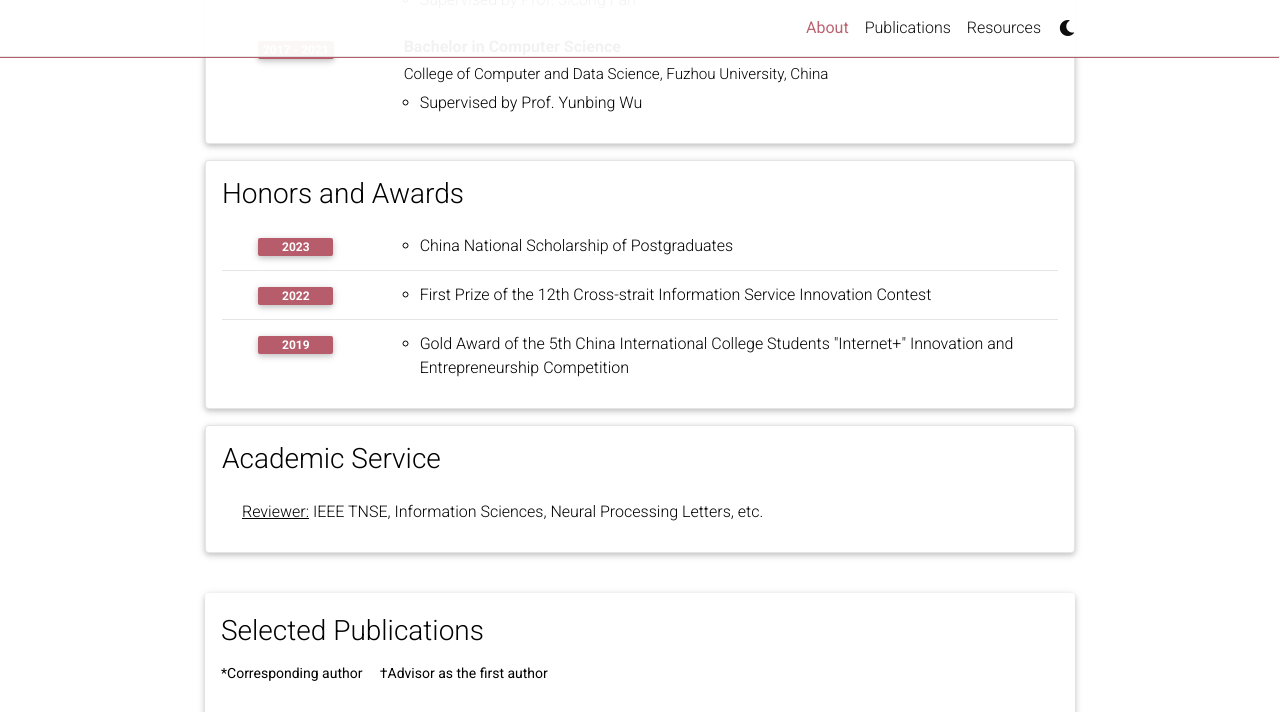
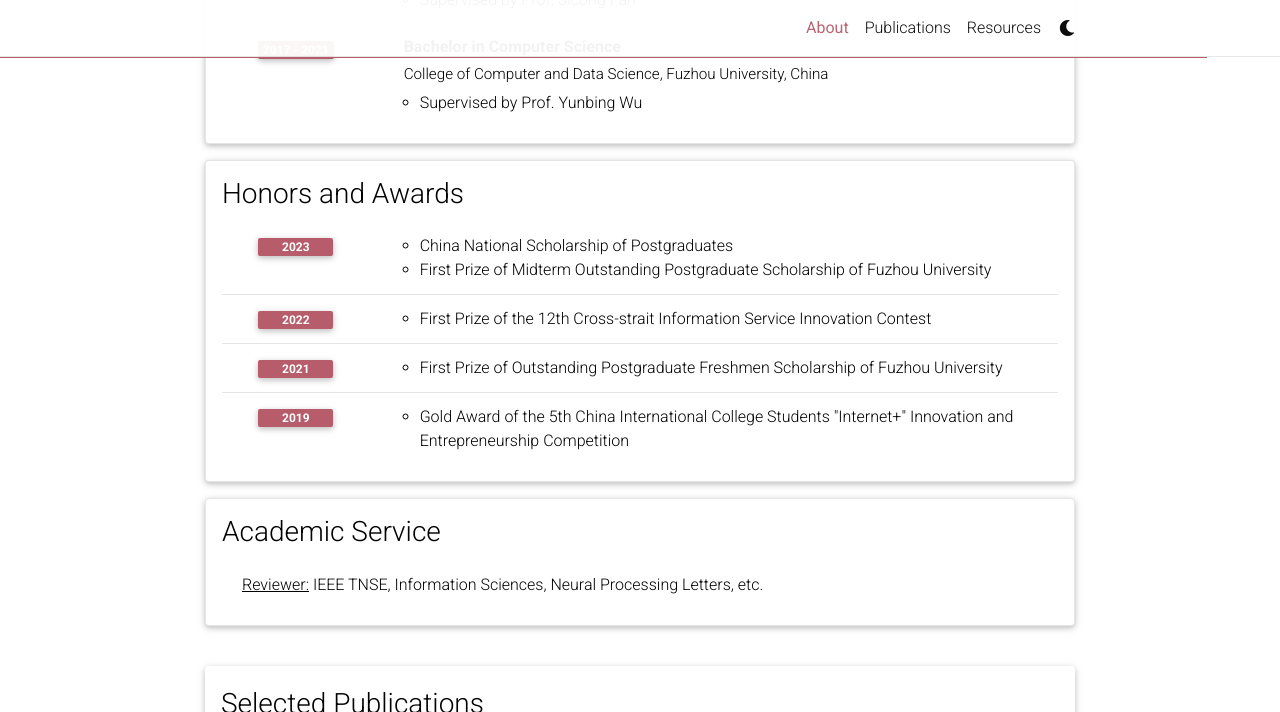
Before and after one commit to huangsuj/huangsuj.github.io, a Jekyll site: the page built from _pages/about.md, in a window 1280 px wide and 900 px high, scrolled down 1227 px, cut to the strip 0-712 px from the top of the window. Built offline with Jekyll 4.4.1, drawn with Linux system fonts in a browser that asks for light colours; full-size pictures stand in for the smaller copies a plugin makes; emoji names are drawn with the system emoji font; comment, search, counter and statistics services are not loaded; a style sheet for code colours, icons or effects is not loaded.

Commit message:
Update cvAbout.yml

```diff
--- a/_data/cvAbout.yml
+++ b/_data/cvAbout.yml
@@ -24,9 +24,13 @@
     - year: 2023
       items:
         - China National Scholarship of Postgraduates
+        - First Prize of Midterm Outstanding Postgraduate Scholarship of Fuzhou University
     - year: 2022
       items:
         - First Prize of the 12th Cross-strait Information Service Innovation Contest
+    - year: 2021
+      items:
+        - First Prize of Outstanding Postgraduate Freshmen Scholarship of Fuzhou University
     - year: 2019
       items:
         - Gold Award of the 5th China International College Students "Internet+" Innovation and Entrepreneurship Competition
```
